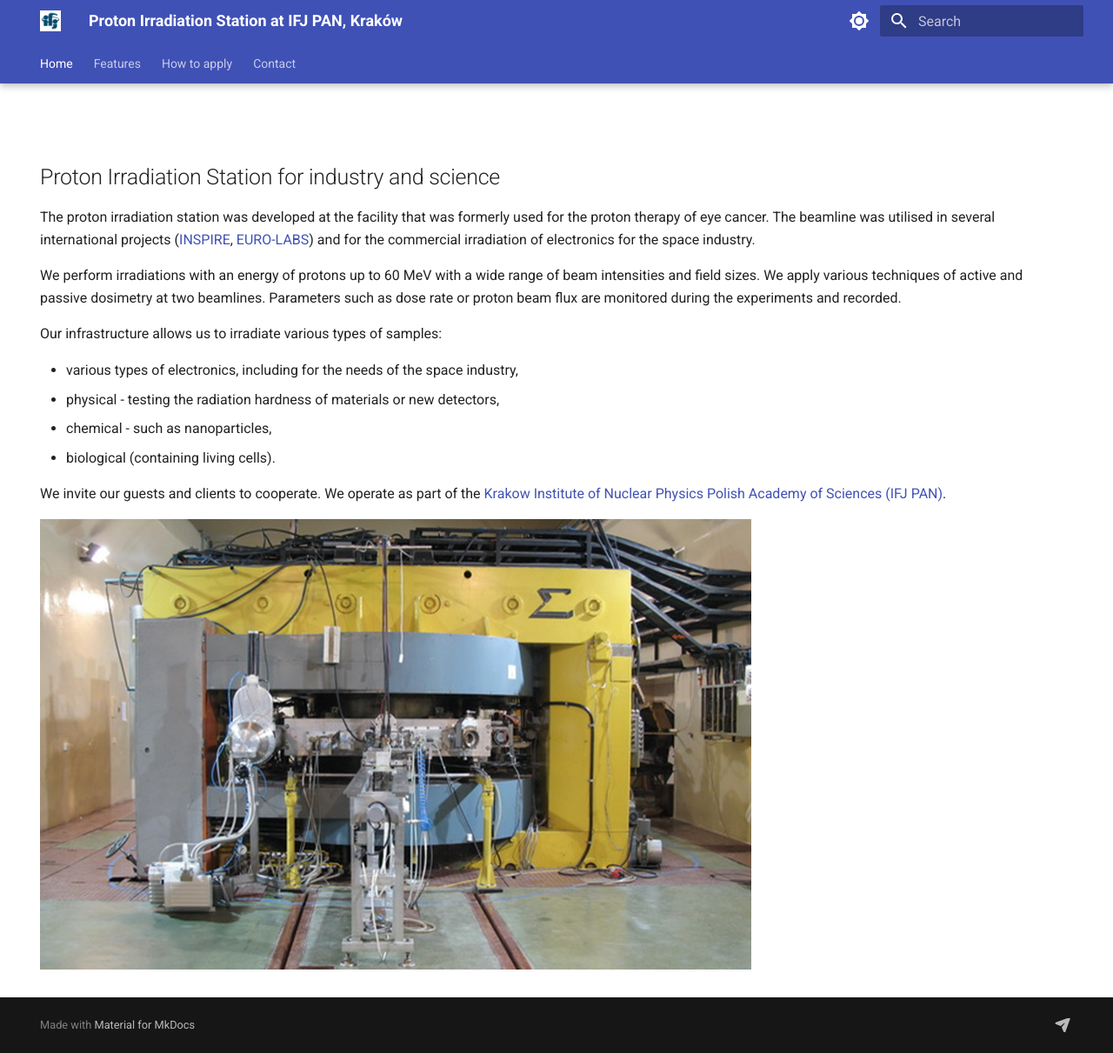
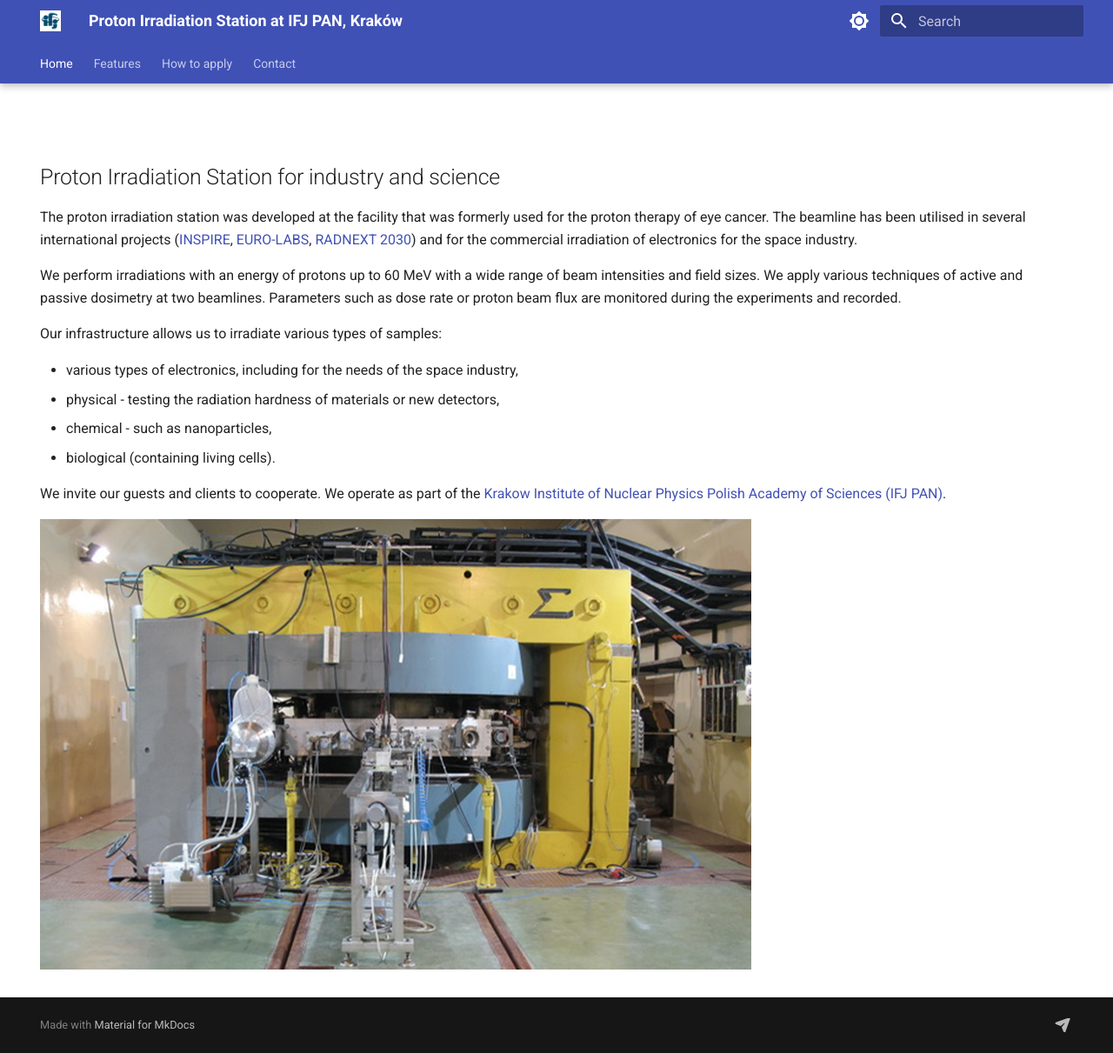
Before and after one commit to grzanka/proton-irradiation-www, an MkDocs documentation site: the page built from docs/index.md, in a window 1280 px wide and 1211 px high. Shown: the whole window at 87% size. Built offline with MkDocs 1.6.1 and Material for MkDocs 9.7.7, drawn with Linux system fonts in a browser that asks for light colours.

Commit message:
Add RADNEXT 2030 to the list of projects on Home page
Co-Authored-By: Claude Opus 5.5 <noreply@anthropic.com>

```diff
--- a/docs/index.md
+++ b/docs/index.md
@@ -6,7 +6,7 @@ hide:
 
 ## Proton Irradiation Station for industry and science
 
-The proton irradiation station was developed at the facility that was formerly used for the proton therapy of eye cancer. The beamline was utilised in several international projects ([INSPIRE](https://cordis.europa.eu/project/id/730983/reporting), [EURO-LABS](https://cordis.europa.eu/project/id/101057511/reporting)) and for the commercial irradiation of electronics for the space industry.
+The proton irradiation station was developed at the facility that was formerly used for the proton therapy of eye cancer. The beamline has been utilised in several international projects ([INSPIRE](https://cordis.europa.eu/project/id/730983/reporting), [EURO-LABS](https://cordis.europa.eu/project/id/101057511/reporting), [RADNEXT 2030](https://radnext.eu/)) and for the commercial irradiation of electronics for the space industry.
 
 We perform irradiations with an energy of protons up to 60 MeV with a wide range of beam intensities and field sizes.
 We apply various techniques of active and passive dosimetry at two beamlines.
```
